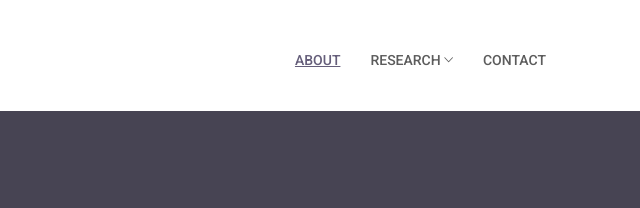
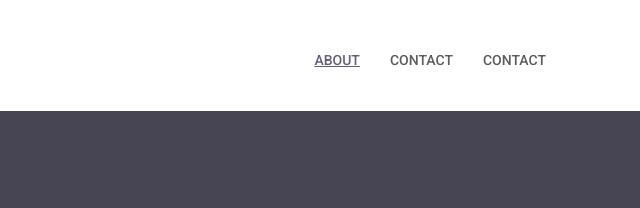
Before and after one commit to aipoiesis/aipoiesis.github.io, a plain HTML site: page portfolio.html in a window 1280 px wide. Shown: the top 208 px of the page, 634-1274 px from the left. Drawn offline with Linux system fonts and the light colour scheme; some packages are replaced by stand-ins of ours; files whose address does not match are found by name; a web font is replaced by a local one.

Commit message:
Update portfolio.html

```diff
--- a/portfolio.html
+++ b/portfolio.html
@@ -78,21 +78,23 @@ FACEBOOK: https://www.facebook.com/themefisher
 							<li class="nav-item active">
 								<a class="nav-link" href="about.html">About</a>
 							</li>
-							<li class="nav-item dropdown @@portfolio">
+							<li class="nav-item @@portfolio"><a class="nav-link" href="portfolio.html">Contact</a></li>
+<!-- 							<li class="nav-item dropdown @@portfolio">
 								<a class="nav-link dropdown-toggle" href="#" id="dropdown03" data-toggle="dropdown" aria-haspopup="true" aria-expanded="false">Research <span class="ion-ios-arrow-down"></span></a>
 								<ul class="dropdown-menu" aria-labelledby="dropdown03">
 									<li><a class="dropdown-item @@portfolioFilter" href="portfolio.html">Area</a></li>
-<!-- 									<li><a class="dropdown-item @@portfolioSingle" href="portfolio-single.html">Portfolio Single</a></li> -->
-<!-- 									<li class="dropdown dropdown-submenu dropright">
+									<li><a class="dropdown-item @@portfolioSingle" href="portfolio-single.html">Portfolio Single</a></li>
+									<li class="dropdown dropdown-submenu dropright">
 										<a class="dropdown-item dropdown-toggle" href="#!" id="dropdown0301" role="button"
 											data-toggle="dropdown" aria-haspopup="true" aria-expanded="false">Sub Menu</a>
+
 										<ul class="dropdown-menu" aria-labelledby="dropdown0301">
 											<li><a class="dropdown-item" href="index.html">Submenu 01</a></li>
 											<li><a class="dropdown-item" href="index.html">Submenu 02</a></li>
 										</ul>
-									</li> -->
+									</li>
 								</ul>
-							</li>
+							</li> -->
 <!-- 							<li class="nav-item @@service"><a class="nav-link" href="service.html">Service</a></li>
 							<li class="nav-item dropdown @@blog">
 								<a class="nav-link dropdown-toggle" href="#" id="dropdown05" data-toggle="dropdown" aria-haspopup="true"
@@ -103,9 +105,11 @@ FACEBOOK: https://www.facebook.com/themefisher
 									<li><a class="dropdown-item @@blogRS" href="blog-right-sidebar.html">Blog Right Sidebar</a></li>
 									<li><a class="dropdown-item @@blogLS" href="blog-left-sidebar.html">Blog Left Sidebar</a></li>
 									<li><a class="dropdown-item @@blogFW" href="blog-full-width.html">Blog Full Width</a></li>
+
 									<li class="dropdown dropdown-submenu dropleft">
 										<a class="dropdown-item dropdown-toggle" href="#!" id="dropdown0501" role="button"
 											data-toggle="dropdown" aria-haspopup="true" aria-expanded="false">Sub Menu</a>
+
 										<ul class="dropdown-menu" aria-labelledby="dropdown0501">
 											<li><a class="dropdown-item" href="index.html">Submenu 01</a></li>
 											<li><a class="dropdown-item" href="index.html">Submenu 02</a></li>
@@ -132,6 +136,7 @@ FACEBOOK: https://www.facebook.com/themefisher
 		</div>
 	</div>
 </header><!-- header close -->
+
 
 <section class="page-title bg-2">
   <div class="container">
```
